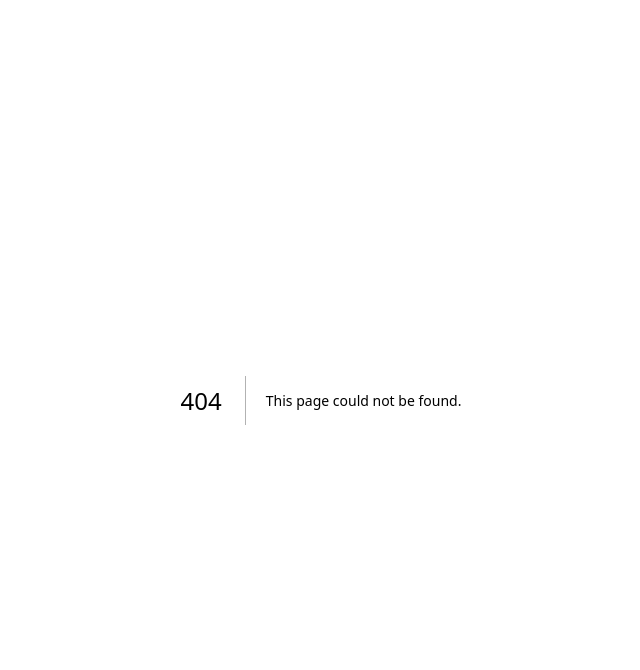
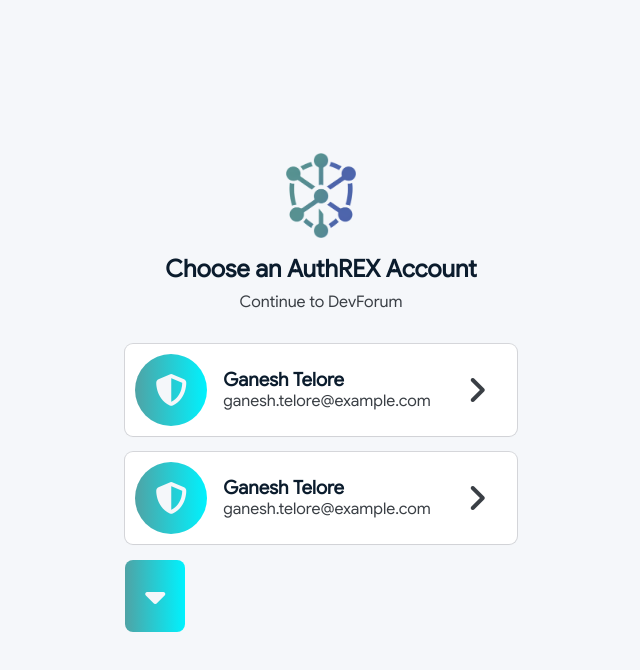
Before and after one commit to EthicalGT/Authtrex, a Next.js app: page /components/QuickAuth in a window 1280 px wide. Before the commit this address had no page. Shown: the top 670 px of the page, without its empty margins (319-959 px from the left). Built offline with nearby package versions, Linux system fonts and the light colour scheme.

Commit message:
Added QuickAuth UI.

```diff
--- /dev/null
+++ b/src/app/components/QuickAuth/page.tsx
@@ -0,0 +1,41 @@
+import "./style.css";
+import Image from "next/image";
+import favicon from "../../assets/img/favicon.svg";
+
+const authorize = () => {
+    return (
+        <section>
+            <div className="authorize-main-container">
+            <div className="authorize-container">
+                <Image src="/favicon.png" alt="AuthREX" width={70} height={85} />
+                <h2>Choose an AuthREX Account</h2>
+                <p>Continue to DevForum</p>
+                <div className="authrex-account-container">
+                    <div className="authrex-account-data">
+                        <i className="fa-solid fa-shield-halved user-icon"></i>
+                        <div className="authrex-account-info">
+                            <h3>Ganesh Telore</h3>
+                            <p>ganesh.telore@example.com</p>
+                        </div>
+                        <i className="fa-solid fa-angle-right icon"></i>
+                    </div>
+                    <div className="authrex-account-data">
+                        <i className="fa-solid fa-shield-halved user-icon"></i>
+                        <div className="authrex-account-info">
+                            <h3>Ganesh Telore</h3>
+                            <p>ganesh.telore@example.com</p>
+                        </div>
+                        <i className="fa-solid fa-angle-right icon"></i>
+                    </div>
+                    <div className="authrex-account-actions">
+                        <i className="fas fa-caret-down"></i>
+                    </div>
+                </div>
+            </div>
+            </div>
+        </section>
+    );
+
+}
+
+export default authorize;
--- /dev/null
+++ b/src/app/components/QuickAuth/style.css
@@ -0,0 +1,88 @@
+:root {
+  --primary-color: #0B1C2D;
+  --secondary-color: #3A3F45;
+  --accent-color: #4FA3A5;
+  --accent-soft-blue: #6FA8DC;
+  --background-color: #F5F7FA;
+  --finishing-color: #32de84;
+  --cards-bg-color: #ffffff;
+}
+@font-face {
+  font-family: Titilium Web;
+  src: url("../../assets/fonts/GoogleSans-Regular.ttf") format("truetype");
+}
+html, body {
+  overflow-x: scroll;
+  font-family: Titilium Web;
+}
+.authorize-main-container {
+    background-color: var(--background-color);
+    height: 100vh;
+    display: flex;
+    align-items: center;
+    justify-content: center;
+}
+.authorize-container {
+    display: flex;
+    flex-direction: column;
+    align-items: center;
+}
+.authorize-container i {
+    font-size: 2rem;
+    color: var(--background-color);
+    margin-bottom: 1rem;
+    background-image: linear-gradient(to right, var(--accent-color) 0%, #00f2fe 100%);
+    padding: 20px;
+    border-radius: 8px;
+}
+.authorize-container h2 {
+    color: var(--primary-color);
+    margin-bottom: 0.5rem;
+}
+.authorize-container p {
+    color: var(--secondary-color);
+    margin: 0;
+}
+.authorize-container img {
+    margin-bottom: 1rem;
+}
+.authrex-account-container {
+    display: flex;
+    flex-direction: column;
+    gap: 1rem;
+    margin-top: 2rem;
+}
+.authrex-account-container .authrex-account-data {
+    display: flex;
+    align-items: center;
+    gap: 1rem;
+    padding: 10px;
+    border-radius: 8px;
+    background-color: var(--cards-bg-color);
+    box-shadow: rgba(0, 0, 0, 0.02) 0px 1px 3px 0px, rgba(27, 31, 35, 0.15) 0px 0px 0px 1px;
+    cursor: pointer;
+    transition: background-color 0.3s ease;
+}
+.authrex-account-container .authrex-account-data .user-icon {
+    border-radius: 50%;
+    margin: 0;
+}
+
+.authrex-account-container .authrex-account-info {
+    display: flex;
+    flex-direction: column;
+    justify-content: center;
+    align-items: flex-start;
+}
+.authrex-account-container .authrex-account-info h3 {
+    color: var(--primary-color);
+}
+.authrex-account-container .authrex-account-info p {
+    color: var(--secondary-color);
+}
+.authrex-account-container .icon {
+    float: right;
+    background: transparent;
+    color: var(--secondary-color);
+    margin: 0;
+}
--- a/src/app/page.tsx
+++ b/src/app/page.tsx
@@ -1,8 +1,10 @@
 import Image from "next/image";
 import styles from "./page.module.css";
 import Navbar from "./components/Navbar/Navbar";
+import Link from "next/link";
 
 export default function Home() {
+
   const featuresData = [
     {
       icon: "fa-solid fa-code-branch",
```
Also changed, not shown: src/app/components/Navbar/Navbar.tsx (+19 -6 lines).
